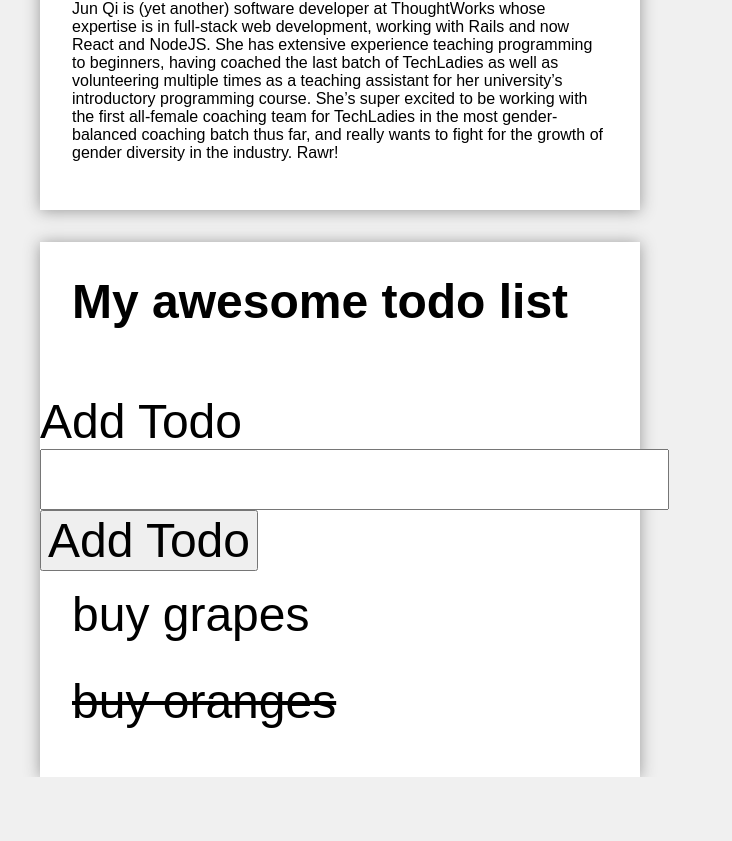
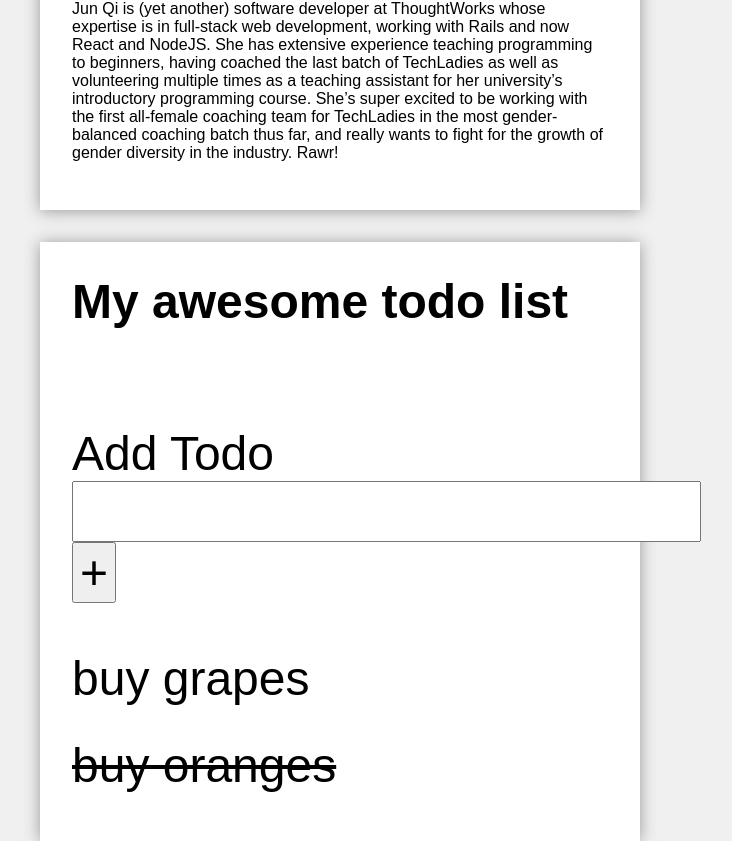
Before and after one commit to TechLadies/react-express-mongo-prebootcamp-workshop-3-2018, a React (Create React App) app: page / in a window 1280 px wide. Shown: the part 336-1177 px from the top of the page, without its empty margins (300-1032 px from the left). Before the commit the page ends 1113 px from the top, so only its background shows below. Built offline with nearby package versions, Linux system fonts and the light colour scheme; no server answers.

Commit message:
Extract render methods and style Todo List

```diff
--- a/src/components/Todos.js
+++ b/src/components/Todos.js
@@ -51,22 +51,24 @@ export class Todos extends React.Component {
     this.setState(updatedState);
   };
 
-  render() {
+  renderNewTodoInput = () => {
     return (
-      <div id="todos">
-        <h1>My awesome todo list</h1>
-
-        <label for="new_todo">Add Todo</label>
+      <div id="new_todo_input">
+        <label for="newTodoDescription">Add Todo</label>
         <input
           type="text"
           name="newTodoDescription"
-          id="newTodoDescription"
+          id="new_todo_description"
           value={this.state.newTodoDescription}
           onChange={this.handleOnChange}
         />
-        <button onClick={this.handleAddTodo}>Add Todo</button>
+        <button onClick={this.handleAddTodo}>+</button>
+      </div>
+    )
+  }
 
-        <ul>
+  renderTodos = () => {
+    return (<ul>
       {this.state.todos.map(a => {
         let completeClass = "";
         if (a.isDone) {
@@ -81,7 +83,15 @@ export class Todos extends React.Component {
           </li>
         );
       })}
-        </ul>
+    </ul>);
+  }
+
+  render() {
+    return (
+      <div id="todos">
+        <h1>My awesome todo list</h1>
+        {this.renderNewTodoInput()}
+        {this.renderTodos()}
       </div>
     );
   }
--- a/src/index.css
+++ b/src/index.css
@@ -68,3 +68,7 @@ header h1 {
     display: block;
     margin: 0 auto;
 }
+
+#new_todo_input {
+    padding: 2rem;
+}
```
Lines whose indentation alone changed are shown as unchanged.
